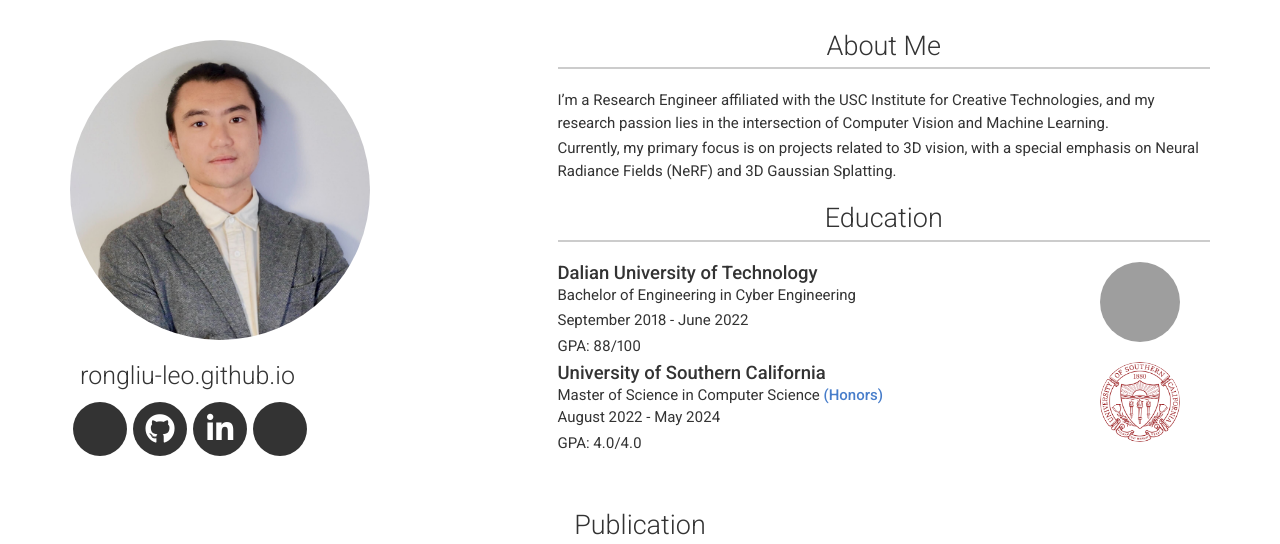
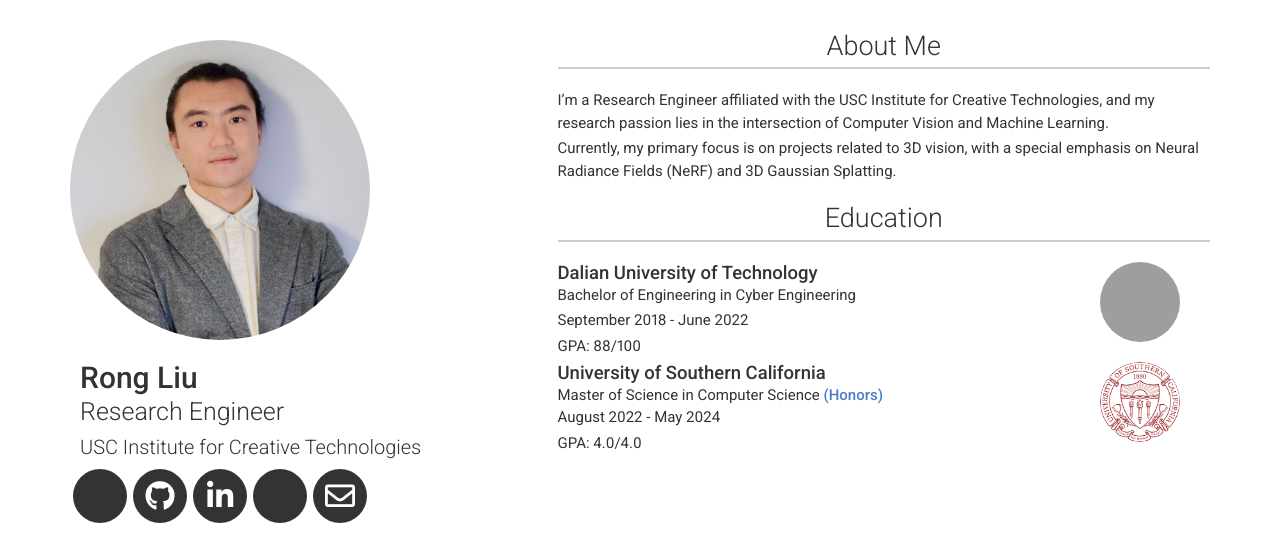
Before and after one commit to RongLiu-Leo/rongliu-leo.github.io, a Jekyll site: the page built from index.md, in a window 1280 px wide and 900 px high, cut to the strip 0-544 px from the top of the window. Built offline with Jekyll 4.4.1, drawn with Linux system fonts in a browser that asks for light colours; nearby versions of some CDN libraries; a style sheet for code colours, icons or effects is not loaded; some of the changed lines change nothing that is shown; grey boxes are pictures that could not be loaded.

Commit message:
Revert "Update _config.yml"
This reverts commit 7f1c472204af8e6d2b9d5f0c4227397cc8c1a87e.

```diff
--- a/_config.yml
+++ b/_config.yml
@@ -6,17 +6,15 @@ favicon: images/USC.png
 version: 2
 
 # Personal info
-author:
-  name: Rong Liu
-  job_title: Research Engineer
-  affiliation: USC Institute for Creative Technologies
-  email: rliu8691@usc.edu
-  url: https://rongliu-leo.github.io/
-  image: images/profile.jpg
-  same_as:
-    - https://scholar.google.com/citations?user=MrWUyWkAAAAJ
-    - https://github.com/RongLiu-Leo
-    - https://www.linkedin.com/in/rong-liu-34a3b4251/
+name: Rong Liu
+title: Research Engineer
+affiliation: USC Institute for Creative Technologies
+email: rliu8691@usc.edu
+# email_title: Email (Email title override)
+phone: (213)519-8268
+# phone_title: Phone (Phone title override)
+website: https://rongliu-leo.github.io/
+# website_title: Web (Website title override)
 
 # Dark Mode (true/false/never)
 darkmode: never
```
